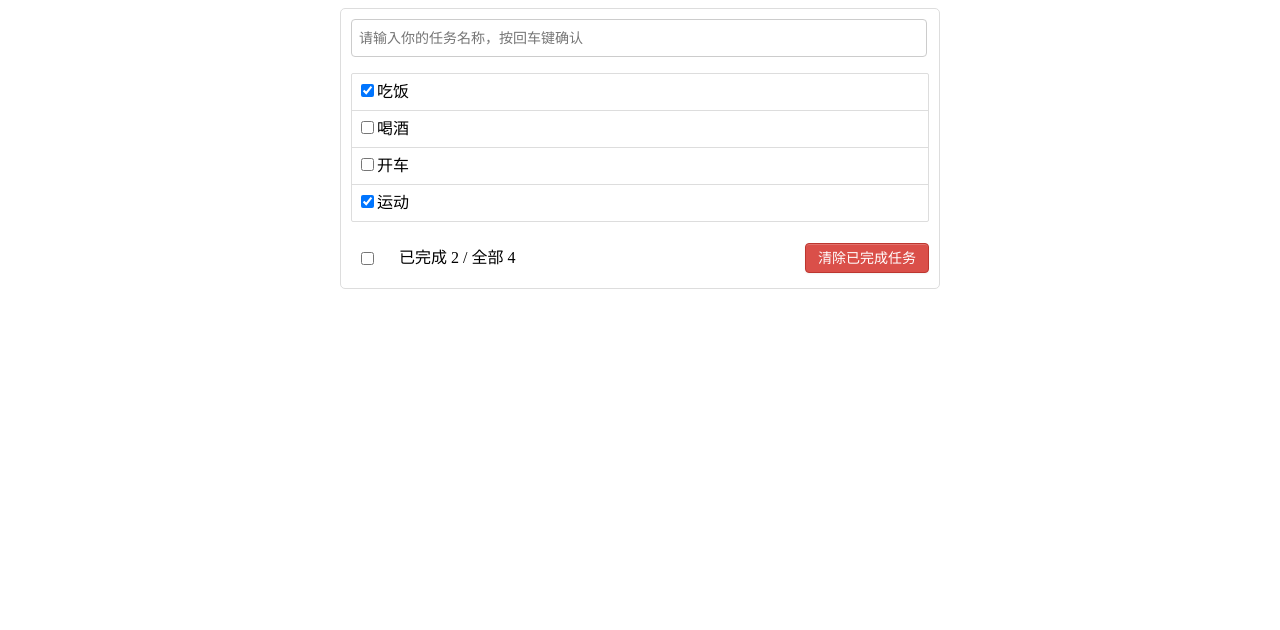
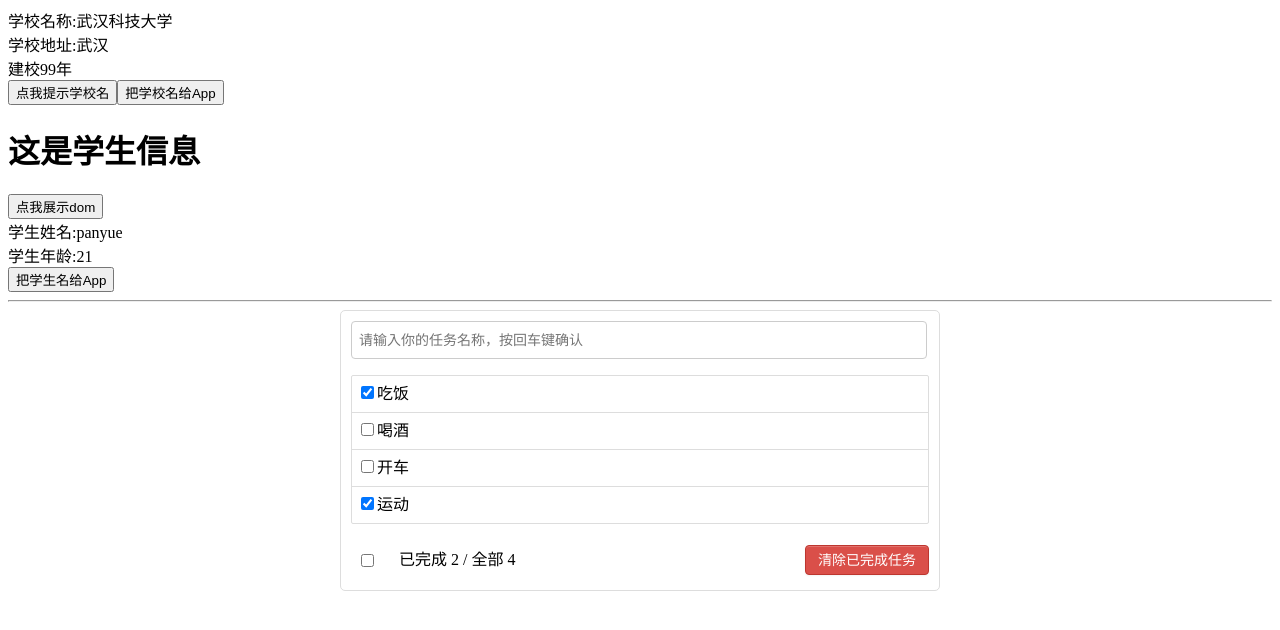
Before and after one commit to 1684838553/frontendFramework, a Vue app in the folder vue-advance/: page / in a window 1280 px wide. Shown: the top 630 px of the page. Built offline with nearby package versions, Linux system fonts and the light colour scheme.

Commit message:
组件的自定义事件

```diff
--- a/vue-advance/src/App.vue
+++ b/vue-advance/src/App.vue
@@ -1,12 +1,14 @@
 <template>
    <div>
-     <!-- <School name="武汉科技大学" :time="99" />
-     <Student /> -->
+     <School name="武汉科技大学" :time="99" :getSchoolName="getSchoolName"/>
+     <!-- <Student ref="student" v-on:atguigu="getStudentName"/> -->
+     <Student ref="student"/>
+     <hr>
      <div class="todo-container">
       <div class="todo-wrap">
-        <MyHeader :addTodo="addTodo"/>
+        <MyHeader @addTodo="addTodo"/>
         <MyList :todos="todos" :checkTodo="checkTodo" :deleteTodo="deleteTodo"/>
-        <MyFooter :todos="todos" :checkAllTodo="checkAllTodo" :clearAllDoneTodo="clearAllDoneTodo"/>
+        <MyFooter :todos="todos" @checkAllTodo="checkAllTodo" @clearAllDoneTodo="clearAllDoneTodo"/>
       </div>
     </div>
    </div>
@@ -39,6 +41,10 @@
       ]
     }
   },
+  mounted() {
+    this.$refs.student.$on('atguigu', this.getStudentName)  // 绑定自定义事件
+    // this.$refs.student.$once('atguigu', this.getStudentName)  // 绑定自定义事件, 一次性
+  },
   methods: {
     addTodo(todo) {
       console.log('App组件，收到数据：', todo)
@@ -54,10 +60,16 @@
       this.todos = this.todos.filter(todo => todo.id !== id);
     },
     checkAllTodo(done) {
-      this.dones.forEach(item => item.todo = done)
+      this.todos.forEach(item => item.done = done)
     },
     clearAllDoneTodo(){
       this.todos = this.todos.filter(todo => !todo.done)
+    },
+    getStudentName(name) {
+      console.log('App收到学生名：', name)
+    },
+    getSchoolName(name) {
+      console.log('App收到学校名：', name)
     }
   },
 }
--- a/vue-advance/src/components/MyFooter.vue
+++ b/vue-advance/src/components/MyFooter.vue
@@ -14,7 +14,8 @@
 <script>
   export default {
     name: 'MyFooter',
-    props: ['todos', 'checkAllTodo', 'clearAllDoneTodo'],
+    // props: ['todos', 'checkAllTodo', 'clearAllDoneTodo'],
+    props: ['todos'],
     data(){
       return {
 
@@ -25,7 +26,7 @@
     //     this.checkAllTodo(e.target.checked)
     //   }
         clearAll(){
-            this.clearAllDoneTodo();
+            this.$emit('clearAllDoneTodo');
         }
     },
     computed: {
@@ -42,7 +43,7 @@
                 return this.total === this.doneTotal && this.doneTotal > 0;
             },
             set(value){
-                this.checkAllTodo(value);
+                this.$emit('checkAllTodo', value);
             }
         }
     }
--- a/vue-advance/src/components/MyHeader.vue
+++ b/vue-advance/src/components/MyHeader.vue
@@ -13,7 +13,7 @@
         title: ''
       }
     },
-    props: ['addTodo'],
+    // props: ['addTodo'],
     methods:{
       add(e) {
         if(!this.title.trim()) {
@@ -21,7 +21,8 @@
             return;
         }
         const todo = { id: nanoid(), title: this.title, done: false };
-        this.addTodo(todo);
+        // this.addTodo(todo);
+        this.$emit('addTodo', todo);
         this.title = '';
       }
     },
--- a/vue-advance/src/components/School.vue
+++ b/vue-advance/src/components/School.vue
@@ -4,6 +4,7 @@
      <div>学校地址:{{ address }}</div>
      <div>建校{{ time }}年</div>
      <button @click="showName">点我提示学校名</button>
+      <button @click="sendSchoolName">把学校名给App</button>
    </div>
 </template>
 
@@ -26,6 +27,9 @@
       time: {
         type: Number,
         require: true
+      },
+      getSchoolName: {
+        require: true
       }
     },
     data(){
@@ -36,6 +40,9 @@
     methods:{
       showName(){
         console.log(this.name);
+      },
+      sendSchoolName() {
+        this.getSchoolName(this.name)
       }
     },
     mixins: [mixin, mixin1]
--- a/vue-advance/src/components/Student.vue
+++ b/vue-advance/src/components/Student.vue
@@ -4,6 +4,7 @@
       <button @click="showDom">点我展示dom</button>
       <div @click="showName">学生姓名:{{ name }}</div>
       <div>学生年龄:{{ age }}</div>
+      <button @click="sendStudentName">把学生名给App</button>
    </div>
 </template>
 
@@ -22,7 +23,15 @@
     methods: {
       showDom() {
         console.log(this.$refs.title)
+      },
+      sendStudentName() {
+        this.$emit('atguigu', this.name)
       }
+    },
+    beforeDestroy() {
+      this.$off('atguigu');
+      // this.$off(['atguigu']);  //一次解绑多个事件
+      // this.$off()  // 解绑所有自定义事件
     },
     mixins: [mixin, mixin1]
   };
```
Also changed, not shown: 1 other file (tests, documents, lock files or other folders).
